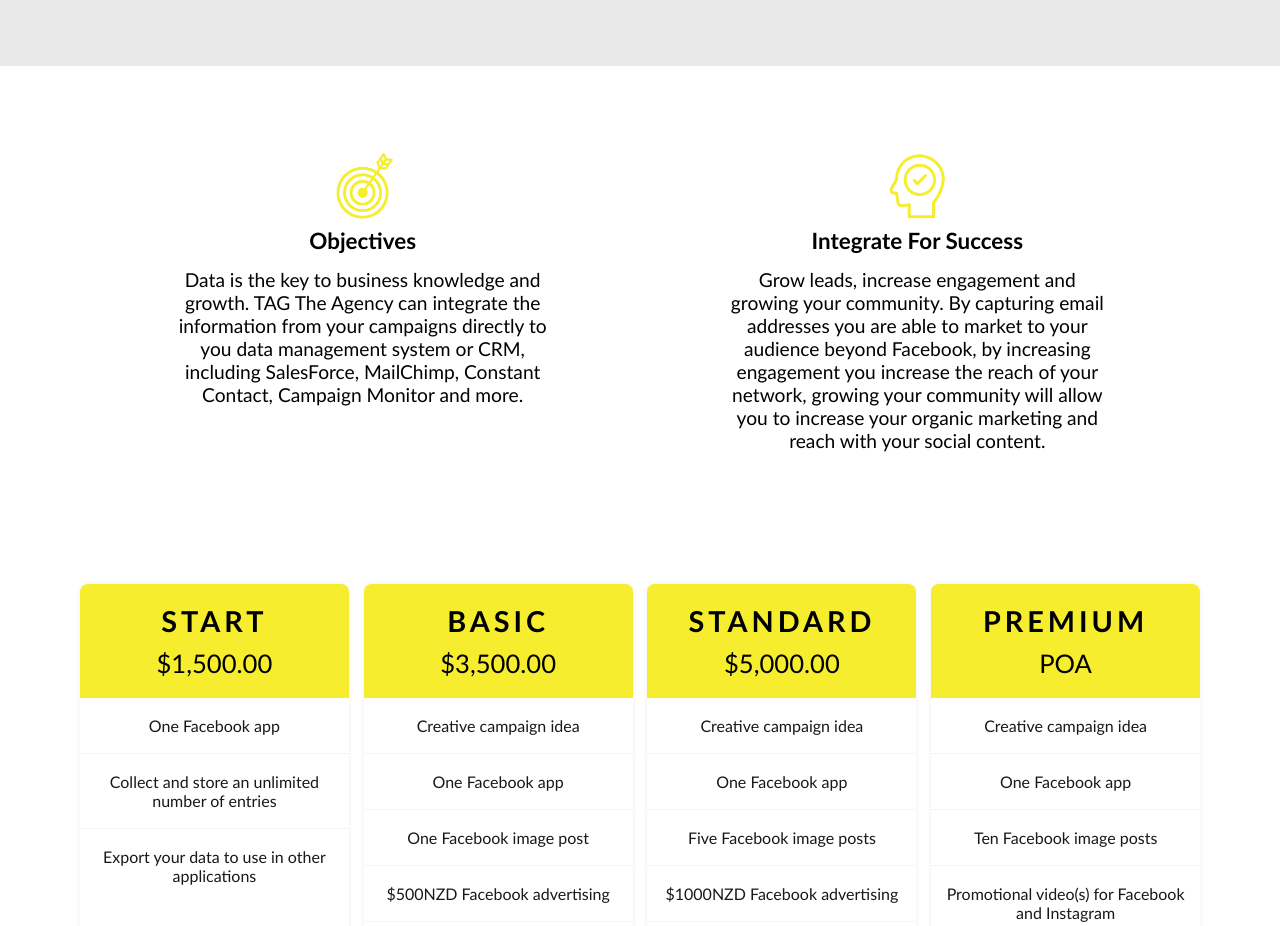
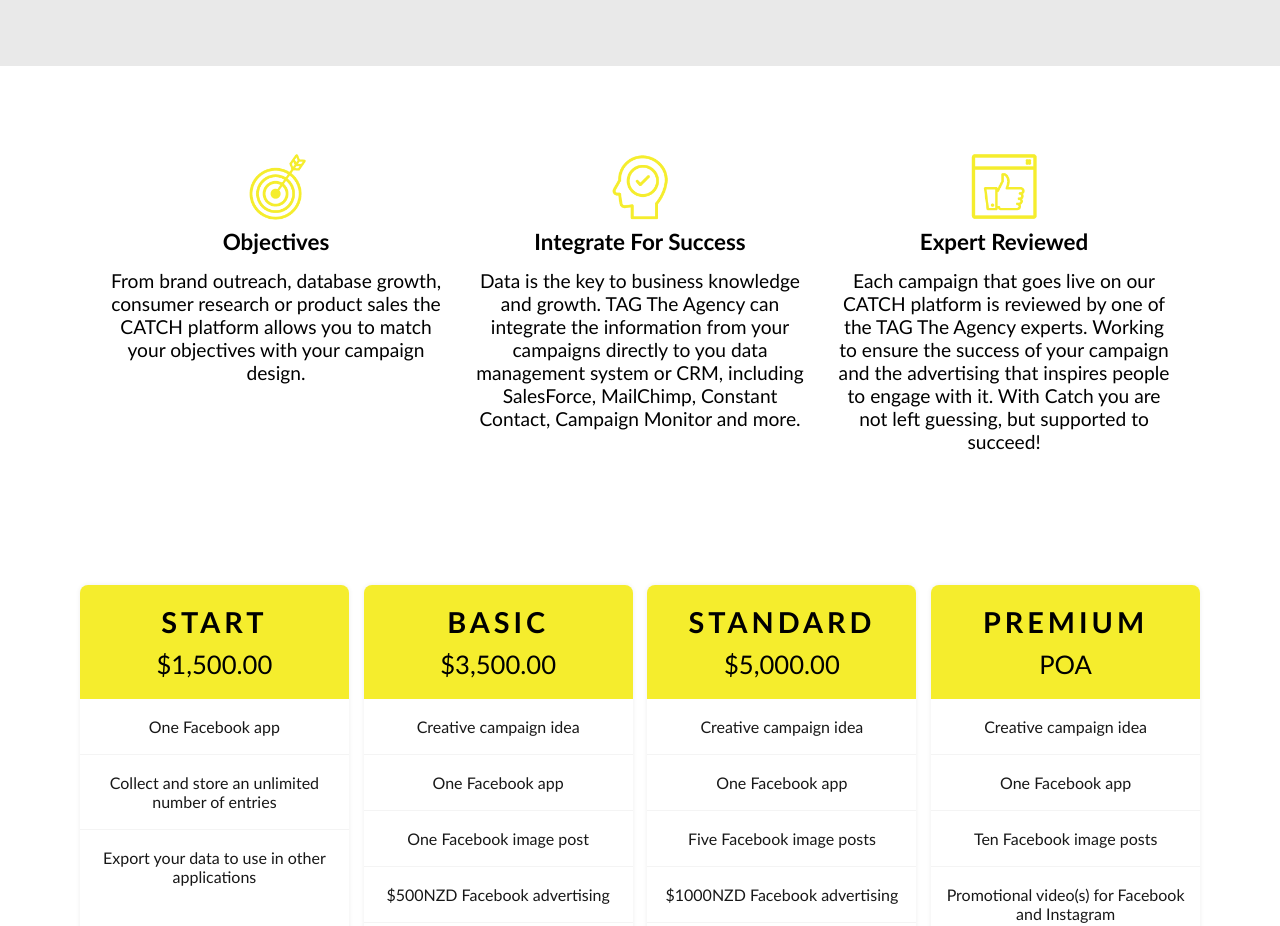
Before and after one commit to TagTheAgency/catch-site, a plain HTML site: page index.html in a window 1280 px wide. Shown: the part 3780-4706 px from the top of the page. Drawn offline with Linux system fonts and the light colour scheme; a web font is replaced by a local one.

Commit message:
added in new "Expert Review"  section and also changed the mailer.php recepient

```diff
--- a/index.html
+++ b/index.html
@@ -107,16 +107,21 @@
 				</div>
 			</div>
 			<div class="flex-section feature-grid">
-				<div class="flex-row center align-top lazy-load">
+				<div class="flex-row row-sml center align-top lazy-load">
 					<div class="flex-col">
 						<img src="img/icon-05.png" alt="Objective Icon" class="grid-icon">
 						<h3>Objectives</h3>
-						<p>Data is the key to business knowledge and growth. TAG The Agency can integrate the information from your campaigns directly to you data management system or CRM, including SalesForce, MailChimp, Constant Contact, Campaign Monitor and more.</p>
+						<p>From brand outreach, database growth, consumer research or product sales the CATCH platform allows you to match your objectives with your campaign design.</p>
 					</div>
 					<div class="flex-col">
 						<img src="img/icon-06.png" alt="Success Icon" class="grid-icon">
 						<h3>Integrate For Success</h3>
-						<p>Grow leads, increase engagement and growing your community. By capturing email addresses you are able to market to your audience beyond Facebook, by increasing engagement you increase the reach of your network, growing your community will allow you to increase your organic marketing and reach with your social content.</p>
+						<p>Data is the key to business knowledge and growth. TAG The Agency can integrate the information from your campaigns directly to you data management system or CRM, including SalesForce, MailChimp, Constant Contact, Campaign Monitor and more.</p>
+					</div>
+					<div class="flex-col">
+						<img src="img/icon-07.png" alt="Success Icon" class="grid-icon">
+						<h3>Expert Reviewed</h3>
+						<p>Each campaign that goes live on our CATCH platform is reviewed by one of the TAG The Agency experts. Working to ensure the success of your campaign and the advertising that inspires people to engage with it. With Catch you are not left guessing, but supported to succeed!</p>
 					</div>
 				</div>
 			</div>
```
Also changed, not shown: img/icon-07.png (added), 2 other files.
